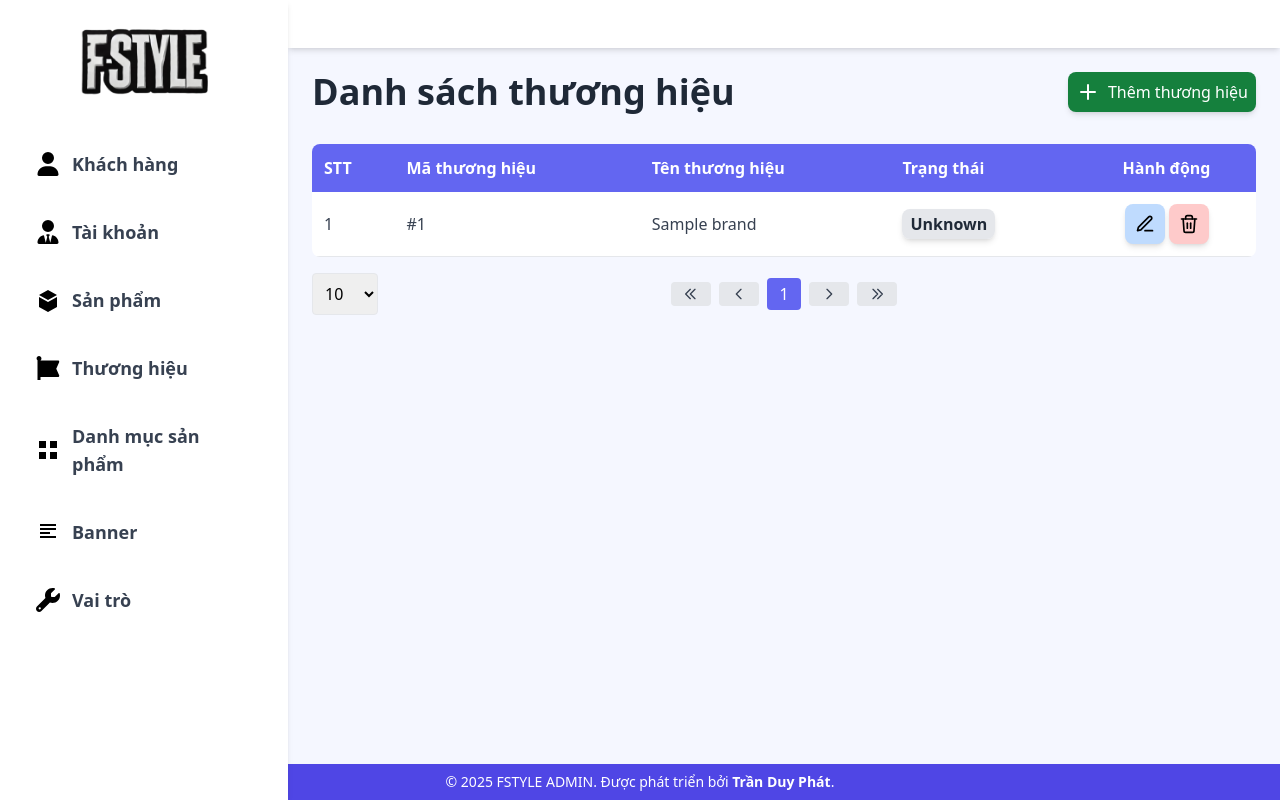
After one commit to DuyPhatpeo/ShopFSTYLE, a PHP site: page /admin/brand.php in a window 1280 px wide. The commit adds this page. Run offline with PHP 8.4, Linux system fonts and the light colour scheme; tables that the repository leaves empty or names only in its code hold one stand-in row (values such as "Sample post"); some libraries are stand-ins or nearby versions.

Commit message:
đổi lại đường dẫn

```diff
--- /dev/null
+++ b/admin/brand.php
@@ -0,0 +1,130 @@
+<?php
+require_once('includes/header.php');
+require_once('../includes/db.php'); // Kết nối CSDL
+
+// Kiểm tra kết nối CSDL
+if (!$conn instanceof mysqli) {
+    die("Kết nối CSDL thất bại: " . mysqli_connect_error());
+}
+
+// Lấy trang hiện tại và số dòng mỗi trang từ URL
+$currentPage = isset($_GET['page']) ? max(1, (int)$_GET['page']) : 1;
+$limit = isset($_GET['limit']) ? max(1, (int)$_GET['limit']) : 10;
+
+// Đếm tổng số thương hiệu
+$result = $conn->query("SELECT COUNT(*) as total FROM brand");
+if (!$result) {
+    die("Lỗi truy vấn: " . $conn->error);
+}
+$row = $result->fetch_assoc();
+$totalBrands = (int)($row['total'] ?? 0);
+$totalPages = max(1, ceil($totalBrands / $limit));
+
+// Đảm bảo currentPage không vượt quá tổng số trang
+$currentPage = min($currentPage, $totalPages);
+$offset = ($currentPage - 1) * $limit;
+
+// Lấy danh sách thương hiệu, sắp xếp theo tên tự động (tăng dần)
+$query = "SELECT * FROM brand ORDER BY brand_name ASC LIMIT $limit OFFSET $offset";
+$brands = $conn->query($query);
+if (!$brands) {
+    die("Lỗi truy vấn: " . $conn->error);
+}
+?>
+
+<main class="p-6 mb-6">
+    <div class="w-full">
+        <!-- Tiêu đề + Nút thêm thương hiệu -->
+        <div class="flex flex-col sm:flex-row justify-between items-start sm:items-center mb-8">
+            <h1 class="text-3xl sm:text-4xl font-bold text-gray-800 mb-2 sm:mb-0">Danh sách thương hiệu</h1>
+            <a href="views/brand/add-brand.php"
+                class="bg-green-700 hover:bg-green-800 text-white p-2 rounded-lg shadow-md transition flex items-center space-x-2">
+                <img src="assets/icons/add.svg" class="w-6 h-6" alt="Add">
+                <span>Thêm thương hiệu</span>
+            </a>
+        </div>
+
+        <!-- Bảng hiển thị thương hiệu -->
+        <div class="rounded-lg overflow-hidden max-h-[600px] overflow-y-auto transition-all duration-300">
+            <table class="w-full border-collapse text-sm sm:text-base">
+                <thead class="sticky top-0 z-10">
+                    <tr class="bg-indigo-500 text-white">
+                        <th class="p-2 sm:p-3 text-left">STT</th>
+                        <th class="p-2 sm:p-3 text-left">Mã thương hiệu</th>
+                        <th class="p-2 sm:p-3 text-left">Tên thương hiệu</th>
+                        <th class="p-2 sm:p-3 text-left">Trạng thái</th>
+                        <th class="p-2 sm:p-3 text-center">Hành động</th>
+                    </tr>
+                </thead>
+                <tbody class="text-gray-700">
+                    <?php if ($brands->num_rows > 0) : ?>
+                    <?php
+                        // STT bắt đầu từ số thứ tự dựa trên trang hiện tại
+                        $stt = $offset + 1;
+                        while ($brand = $brands->fetch_assoc()) :
+                            // Xác định màu nền xen kẽ dựa trên số thứ tự dòng
+                            $rowClass = ($stt % 2 === 0) ? 'bg-gray-100' : 'bg-white';
+                        ?>
+                    <tr class="border-b <?= $rowClass ?> hover:bg-gray-200 transition">
+                        <td class="p-2 sm:p-3"><?= $stt++ ?></td>
+                        <td class="p-2 sm:p-3">#<?= htmlspecialchars($brand['brand_id']) ?></td>
+                        <td class="p-2 sm:p-3 font-medium"><?= htmlspecialchars($brand['brand_name']) ?></td>
+                        <td class="p-2 sm:p-3">
+                            <?php
+                                        if ($brand['status'] == 1) {
+                                            echo '<span class="px-1 sm:px-2 py-1 bg-green-200 text-green-800 font-semibold rounded-lg shadow-md">On</span>';
+                                        } elseif ($brand['status'] == 2) {
+                                            echo '<span class="px-1 sm:px-2 py-1 bg-red-200 text-red-800 font-semibold rounded-lg shadow-md">Off</span>';
+                                        } else {
+                                            echo '<span class="px-1 sm:px-2 py-1 bg-gray-200 text-gray-800 font-semibold rounded-lg shadow-md">Unknown</span>';
+                                        }
+                                    ?>
+                        </td>
+                        <td class="p-2 sm:p-3 text-center flex justify-center gap-1">
+                            <a href="edit.php?id=<?= urlencode($brand['brand_id']) ?>"
+                                class="bg-blue-200 hover:bg-blue-300 w-10 h-10 flex items-center justify-center rounded-lg shadow-md transition">
+                                <img src="assets/icons/edit.svg" class="w-5 h-5" alt="Edit">
+                            </a>
+                            <a href="delete.php?id=<?= urlencode($brand['brand_id']) ?>"
+                                class="bg-red-200 hover:bg-red-300 w-10 h-10 flex items-center justify-center rounded-lg shadow-md transition"
+                                onclick="return confirm('Bạn có chắc muốn xóa?');">
+                                <img src="assets/icons/delete.svg" class="w-5 h-5" alt="Delete">
+                            </a>
+                        </td>
+                    </tr>
+                    <?php endwhile; ?>
+                    <?php else : ?>
+                    <tr>
+                        <td colspan="5" class="p-3 text-center text-gray-500">Không có thương hiệu nào.</td>
+                    </tr>
+                    <?php endif; ?>
+                </tbody>
+            </table>
+        </div>
+        <!-- Phân trang và dropdown chọn số dòng -->
+        <div class="grid grid-cols-1 sm:grid-cols-3 items-center mt-4 gap-4 mb-6">
+            <!-- Cột trái: Dropdown chọn số dòng -->
+            <div class="flex justify-start items-center">
+                <form method="GET" id="limitForm" class="flex items-center">
+                    <input type="hidden" name="page" value="<?= $currentPage ?>">
+                    <select name="limit" id="limit" class="p-2 border rounded cursor-pointer"
+                        onchange="this.form.submit()">
+                        <option value="10" <?= $limit == 10 ? 'selected' : '' ?>>10</option>
+                        <option value="20" <?= $limit == 20 ? 'selected' : '' ?>>20</option>
+                        <option value="50" <?= $limit == 50 ? 'selected' : '' ?>>50</option>
+                        <option value="100" <?= $limit == 100 ? 'selected' : '' ?>>100</option>
+                    </select>
+                </form>
+            </div>
+            <!-- Cột giữa: Phân trang -->
+            <div class="flex justify-center">
+                <?php
+                require_once('includes/pagination.php');
+                renderPagination($currentPage, $totalPages, $limit);
+                ?>
+            </div>
+        </div>
+    </div>
+</main>
+
+<?php require_once('includes/footer.php'); ?>
--- a/admin/includes/footer.php
+++ b/admin/includes/footer.php
@@ -6,7 +6,7 @@
     <p>© 2025 FSTYLE ADMIN. Được phát triển bởi <span class="font-semibold">Trần Duy Phát</span>.</p>
 </footer>
 
-<script src="assets/js/main.js"></script>
+<script src="../../assets/js/main.js"></script>
 </body>
 
 </html>
--- a/admin/includes/header.php
+++ b/admin/includes/header.php
@@ -1,14 +1,14 @@
 <!DOCTYPE html>
 <html lang="vi">
-<?php include ('includes/link.php'); ?>
+<?php include ('link.php'); ?>
 
 <body class="bg-[#f5f7ff] min-h-screen">
     <!-- Overlay khi mở menu trên mobile -->
     <div id="sidebar-overlay" class="fixed inset-0 bg-black opacity-50 hidden z-30"></div>
 
     <div class="flex">
-        <?php include ('includes/sidebar.php'); ?>
+        <?php include ('sidebar.php'); ?>
         <!-- Gọi sidebar -->
         <div class="flex-1 flex flex-col min-h-screen">
-            <?php include ('includes/navbar.php'); ?>
+            <?php include ('navbar.php'); ?>
             <!-- Gọi navbar -->
--- a/admin/includes/link.php
+++ b/admin/includes/link.php
@@ -10,5 +10,6 @@
     <script src="https://cdn.tailwindcss.com"></script>
 
     <!-- Custom CSS -->
-    <link rel="stylesheet" href="assets/css/style.css" />
+    <link rel="stylesheet" href="../../assets/css/style.css" />
+
 </head>
--- a/admin/includes/navbar.php
+++ b/admin/includes/navbar.php
@@ -1,16 +1,16 @@
 <nav class="bg-white shadow-md p-6 flex justify-between items-center relative">
     <!-- Nút mở sidebar trên mobile -->
     <button id="menu-toggle" class="md:hidden text-gray-700 focus:outline-none">
-        <img src="assets/icons/menu.svg" class="w-6 h-6 text-indigo-600" alt="Menu" />
+        <img src="../../assets/icons/menu.svg" class="w-6 h-6 text-indigo-600" alt="Menu" />
     </button>
 
     <!-- Logo trên mobile -->
     <div class="absolute left-1/2 transform -translate-x-1/2 md:hidden">
-        <img src="assets/images/logo-fstyle.png" alt="FSTYLE ADMIN" class="h-10">
+        <img src="../../assets/images/logo-fstyle.png" alt="FSTYLE ADMIN" class="h-10">
     </div>
 
     <!-- Icon Profile -->
     <div class="ml-auto flex items-center">
-        <img src="https://via.placeholder.com/50" alt="User" class="rounded-full" />
+        <img src="../../assets/icons/customer.svg" alt="User" class="rounded-full" />
     </div>
 </nav>
--- a/admin/includes/sidebar.php
+++ b/admin/includes/sidebar.php
@@ -3,36 +3,37 @@
     <div>
         <!-- Logo đã được thay bằng ảnh, thu nhỏ kích thước và căn giữa -->
         <div class="mb-10 hidden md:block">
-            <img src="assets/images/logo-fstyle.png" alt="FSTYLE ADMIN" class="w-32 object-contain mx-auto">
+            <img src="../../assets/images/logo-fstyle.png" alt="FSTYLE ADMIN" class="w-32 object-contain mx-auto">
         </div>
         <nav class="space-y-4">
             <a href="#"
                 class="block p-3 rounded-md text-gray-700 hover:text-indigo-600 hover:bg-gray-200 flex items-center icon-hover font-bold text-lg">
-                <img src="assets/icons/customer.svg" class="w-6 h-6 mr-3" alt="Khách hàng" /> Khách hàng
+                <img src="../../assets/icons/customer.svg" class="w-6 h-6 mr-3" alt="Khách hàng" /> Khách hàng
             </a>
             <a href="#"
                 class="block p-3 rounded-md text-gray-700 hover:text-indigo-600 hover:bg-gray-200 flex items-center icon-hover font-bold text-lg">
-                <img src="assets/icons/account.svg" class="w-6 h-6 mr-3" alt="Tài khoản" /> Tài khoản
+                <img src="../../assets/icons/account.svg" class="w-6 h-6 mr-3" alt="Tài khoản" /> Tài khoản
             </a>
             <a href="product.php"
                 class="block p-3 rounded-md text-gray-700 hover:text-indigo-600 hover:bg-gray-200 flex items-center icon-hover font-bold text-lg">
-                <img src="assets/icons/product.svg" class="w-6 h-6 mr-3" alt="Sản phẩm" /> Sản phẩm
+                <img src="../../assets/icons/product.svg" class="w-6 h-6 mr-3" alt="Sản phẩm" /> Sản phẩm
             </a>
             <a href="brand.php"
                 class="block p-3 rounded-md text-gray-700 hover:text-indigo-600 hover:bg-gray-200 flex items-center icon-hover font-bold text-lg">
-                <img src="assets/icons/brand.svg" class="w-6 h-6 mr-3" alt="Hãng" /> Hãng
+                <img src="../../assets/icons/brand.svg" class="w-6 h-6 mr-3" alt="Hãng" /> Thương hiệu
             </a>
             <a href="category.php"
                 class="block p-3 rounded-md text-gray-700 hover:text-indigo-600 hover:bg-gray-200 flex items-center icon-hover font-bold text-lg">
-                <img src="assets/icons/category.svg" class="w-6 h-6 mr-3" alt="Danh mục sản phẩm" /> Danh mục sản phẩm
+                <img src="../../assets/icons/category.svg" class="w-6 h-6 mr-3" alt="Danh mục sản phẩm" /> Danh mục sản
+                phẩm
             </a>
             <a href="#"
                 class="block p-3 rounded-md text-gray-700 hover:text-indigo-600 hover:bg-gray-200 flex items-center icon-hover font-bold text-lg">
-                <img src="assets/icons/banner.svg" class="w-6 h-6 mr-3" alt="Banner" /> Banner
+                <img src="../../assets/icons/banner.svg" class="w-6 h-6 mr-3" alt="Banner" /> Banner
             </a>
             <a href="role.php"
                 class="block p-3 rounded-md text-gray-700 hover:text-indigo-600 hover:bg-gray-200 flex items-center icon-hover font-bold text-lg">
-                <img src="assets/icons/role.svg" class="w-6 h-6 mr-3" alt="Vai trò" /> Vai trò
+                <img src="../../assets/icons/role.svg" class="w-6 h-6 mr-3" alt="Vai trò" /> Vai trò
             </a>
         </nav>
     </div>
--- a/includes/db.php
+++ b/includes/db.php
@@ -1,13 +1,14 @@
 <?php
-$host = "localhost";
-$dbname = "fstyle_shop";
-$username = "root";
-$password = "";
+$host = "localhost"; // hoặc địa chỉ IP của server MySQL
+$username = "root"; // Tên người dùng MySQL
+$password = ""; // Mật khẩu MySQL (nếu có)
+$database = "fstyle_shop"; // Tên database
 
-try {
-    $conn = new PDO("mysql:host=$host;dbname=$dbname;charset=utf8", $username, $password);
-    $conn->setAttribute(PDO::ATTR_ERRMODE, PDO::ERRMODE_EXCEPTION);
-} catch (PDOException $e) {
-    die("Lỗi kết nối database: " . $e->getMessage());
+// Tạo kết nối
+$conn = new mysqli($host, $username, $password, $database);
+
+// Kiểm tra kết nối
+if ($conn->connect_error) {
+    die("Kết nối CSDL thất bại: " . $conn->connect_error);
 }
 ?>
```
Also changed, not shown: admin/views/brand/add-brand.php (added, +46 -0 lines), admin/views/product/addProduct.php (deleted).
